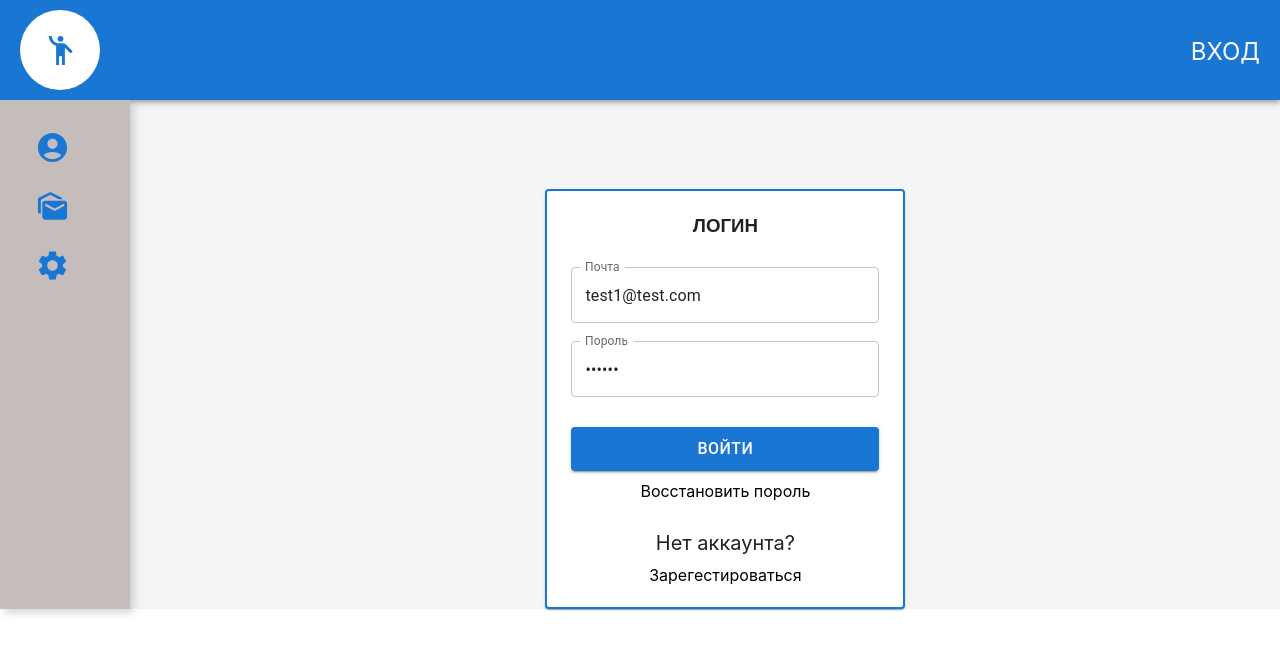
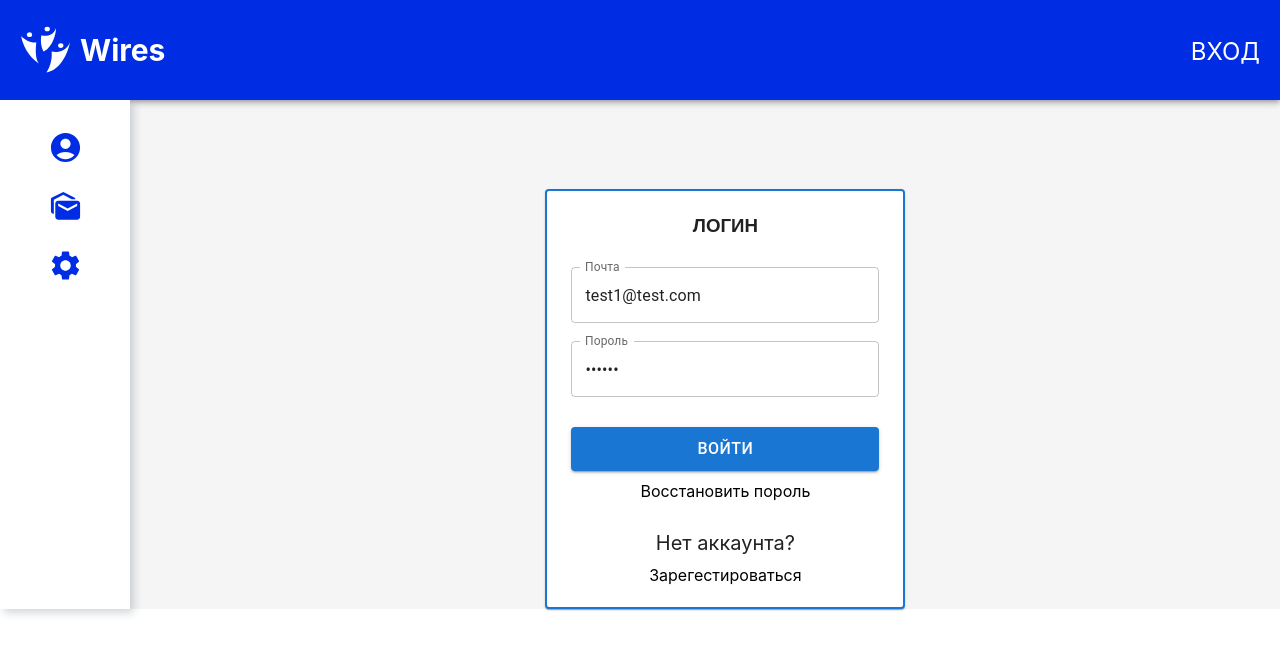
Before and after one commit to TrocyukS96/socialMedia, a React (Create React App) app: page /login in a window 1280 px wide. Shown: the top 654 px of the page. Built offline with nearby package versions, Linux system fonts and the light colour scheme; no server answers.

Commit message:
change style

```diff
--- a/src/components/header/Header.tsx
+++ b/src/components/header/Header.tsx
@@ -1,36 +1,53 @@
-import React from 'react';
-import {NavLink, useHistory} from "react-router-dom";
-import s from './styles.module.scss';
-import EmojiPeopleIcon from '@mui/icons-material/EmojiPeople';
-import {useDispatch, useSelector} from "react-redux";
-import {AppRootType} from "../../redux/redux-store";
-import {Button} from "@mui/material";
-import {logout} from "../../redux/AuthReducer";
-import {device_id} from "../../utils/constants";
+import React from "react";
+import { NavLink, useHistory } from "react-router-dom";
+import s from "./styles.module.scss";
+import EmojiPeopleIcon from "@mui/icons-material/EmojiPeople";
+import { useDispatch, useSelector } from "react-redux";
+import { AppRootType } from "../../redux/redux-store";
+import { Button } from "@mui/material";
+import { logout } from "../../redux/AuthReducer";
+import { device_id } from "../../utils/constants";
+import LogoSVG from "../../assets/LogoSVG.svg";
 
 function Header() {
-    const isAuth = useSelector<AppRootType, boolean>(state => state.app.isAuth);
-    const history = useHistory()
-    const authId = useSelector<AppRootType, number | null>(state => state.profilePage.authId)
-    const dispatch = useDispatch()
+  const isAuth = useSelector<AppRootType, boolean>((state) => state.app.isAuth);
+  const history = useHistory();
+  const authId = useSelector<AppRootType, number | null>(
+    (state) => state.profilePage.authId
+  );
+  const dispatch = useDispatch();
   const logOutHandler = () => {
-        dispatch(logout({device_id: device_id}))
-        history.push('/login')
-    }
+    dispatch(logout({ device_id: device_id }));
+    history.push("/login");
+  };
   return (
-
     <header className={s.header}>
-                <div onClick={()=>{history.push('/profile')}} className={s.logo}><EmojiPeopleIcon color={'primary'} fontSize={'large'}/></div>
-
+      <div
+        onClick={() => {
+          history.push("/profile");
+        }}
+        className={s.logo}
+      >
+        <img src={LogoSVG} alt="Logo" />
+        <span className={s.logoText}>Wires</span>
+      </div>
 
       <div className={s.headerLogin}>
-                {isAuth
-                    ? <div><Button variant={'outlined'} onClick={logOutHandler} className={s.loginBtn}>Выйти</Button>
+        {isAuth ? (
+          <div>
+            <Button
+              variant={"outlined"}
+              onClick={logOutHandler}
+              className={s.loginBtn}
+            >
+              Выйти
+            </Button>
           </div>
-                    : <NavLink to={'/login'}>Вход</NavLink>}
+        ) : (
+          <NavLink to={"/login"}>Вход</NavLink>
+        )}
       </div>
     </header>
-
   );
 }
 
--- a/src/components/header/styles.module.scss
+++ b/src/components/header/styles.module.scss
@@ -1,45 +1,35 @@
 .header {
   grid-area: header;
-
   display: flex;
   justify-content: space-between;
   align-items: center;
-
   padding: 20px;
-
-  //background-image:url("./../../assets/images/header/1366x768_px_birds_Colorful_Instagram_Internet_Internet_Explorer_LinkedIn_Pink-1290439.jpg");
-  //background-position: center center;
-  //background-attachment: fixed;
-  //background-size: cover;
-  background-color: rgb(25, 118, 210);
+  background-color: #002DE3;
   box-shadow: rgb(0 0 0 / 20%) 0px 2px 4px -1px, rgb(0 0 0 / 14%) 0px 4px 5px 0px, rgb(0 0 0 / 12%) 0px 1px 10px 0px;
 }
 
 .logo {
-  width: 80px;
-  height: 80px;
   display: flex;
   justify-content: center;
   align-items: center;
-  font-size: 40px;
-  border-radius: 50%;
-  background-color: white;
+  color: #fff;
+  font-size: 30px;
+  font-weight: bold;
   cursor: pointer;
+  .logoText{
+    margin: 10px;
+  }
 }
 
 .headerLogin {
   font-size: 28px;
-
   text-transform: uppercase;
-
   color: #fff;
-
   .loginBtn{
     color:white;
     width: auto;
     font-size: 24px;
-
-    //border: 2px solid white;
+    border: 2px solid white;
   }
 }
 
--- a/src/components/sidebar/Sidebar.tsx
+++ b/src/components/sidebar/Sidebar.tsx
@@ -1,19 +1,48 @@
-import React from 'react';
-import s from './styles.module.scss';
-import {NavLink} from 'react-router-dom';
-import AccountCircleIcon from '@mui/icons-material/AccountCircle';
-import MarkAsUnreadIcon from '@mui/icons-material/MarkAsUnread';
-import SettingsIcon from '@mui/icons-material/Settings';
-const Sidebar =()=>{
-   return (
-      <nav className={s.sidebar}>
-         <ul className={s.sidebarList}>
-            <li className={s.sidebarItem}><NavLink activeClassName={s.activeLink} to="/profile"><AccountCircleIcon className={s.logoIcon} color={ 'primary'} fontSize={'large'}/></NavLink> </li>
-            <li className={s.sidebarItem}><NavLink className={s.sidebarLink} activeClassName={s.activeLink} to="/posts"><MarkAsUnreadIcon className={s.logoIcon} color={ 'primary'}  fontSize={'large'}/></NavLink> </li>
-            <li className={s.sidebarItem}><NavLink className={s.sidebarLink} activeClassName={s.activeLink} to="/settings"><SettingsIcon className={s.logoIcon} color={ 'primary'}  fontSize={'large'}/></NavLink> </li>
-         </ul>
-      </nav >
-   );
-}
+import React from "react";
+import s from "./styles.module.scss";
+import { NavLink } from "react-router-dom";
+import AccountCircleIcon from "@mui/icons-material/AccountCircle";
+import MarkAsUnreadIcon from "@mui/icons-material/MarkAsUnread";
+import SettingsIcon from "@mui/icons-material/Settings";
+const Sidebar = () => {
+  return (
+    <nav className={s.sidebar}>
+      <ul className={s.sidebarList}>
+        <li className={s.sidebarItem}>
+          <NavLink activeClassName={s.activeLink} to="/profile">
+            <AccountCircleIcon
+              className={s.logoIcon}
+              fontSize={"large"}
+            />
+          </NavLink>{" "}
+        </li>
+        <li className={s.sidebarItem}>
+          <NavLink
+            className={s.sidebarLink}
+            activeClassName={s.activeLink}
+            to="/posts"
+          >
+            <MarkAsUnreadIcon
+              className={s.logoIcon}
+              fontSize={"large"}
+            />
+          </NavLink>{" "}
+        </li>
+        <li className={s.sidebarItem}>
+          <NavLink
+            className={s.sidebarLink}
+            activeClassName={s.activeLink}
+            to="/settings"
+          >
+            <SettingsIcon
+              className={s.logoIcon}
+              fontSize={"large"}
+            />
+          </NavLink>{" "}
+        </li>
+      </ul>
+    </nav>
+  );
+};
 
 export default Sidebar;
--- a/src/components/sidebar/styles.module.scss
+++ b/src/components/sidebar/styles.module.scss
@@ -3,18 +3,21 @@
   width: 130px;
   padding: 10px;
   grid-area: sidebar;
-  background-color: #c5bcbc;
+  background-color: #fff;
   box-shadow: $boxShadow;
 
   .sidebarItem {
     margin-top: 20px;
     margin-bottom: 20px;
     display: flex;
+    justify-content: center;
     align-items: center;
     background-color: inherit;
-    padding-left: 25px;
     border-radius: 10px;
     transition: all 0.3s ease-in;
+  }
+  .logoIcon{
+    color: $MainColor;
   }
 
   .sidebarItem:hover {
@@ -32,6 +35,6 @@
 
 .activeLink{
   .logoIcon{
-    fill: #9c27b0;
+    fill: #E96344;
   }
 }
--- a/src/features/profile/post/styles.module.scss
+++ b/src/features/profile/post/styles.module.scss
@@ -54,7 +54,7 @@
     position: absolute;
     top: 15px;
     right: 10px;
-    background-color: #c5bcbc;
+    background-color: $InteresColor;
     border-radius: $borderRadius;
     color: white;
   }
--- a/src/features/profile/styles.module.scss
+++ b/src/features/profile/styles.module.scss
@@ -4,34 +4,47 @@
 .profile {
    padding: $blockPadding;
    .inner{
-      padding: 10px;
-      @include flexEdit(flex-start,flex-start,row,40px);
-
-      .leftSide{
-         padding-left: 10px;
-         img{
-            width: 300px;
-            height: 100%;
-            object-fit: contain;
-            border-radius: $borderRadius;
-         }
-      }
-      .rightSide{
-         .title{
-            font-family: Arial;
-            @include flexEdit(flex-start,center,row, 15px);
-         }
-         .interests{
-            margin-top: 10px;
-            font-family: Arial;
-            span{
-               font-size: 20px;
-               font-weight: 500;
-
+      border-radius: $borderRadius;
+      .top{
+         width: 100%;
+         height: 300px;
+         border-radius: 10px 10px 0px 0px;
+         background-color: $MainColor;
+         position: relative;
+         .topContainer{
+            position: absolute;
+            top: 70%;
+            left: 50%;
+            transform: translate(-50%, -50%);
+            img{
+               z-index: 1;
+               border-radius: 50%;
+               width: 250px;
+               height: 250px;
+               object-fit: contain;
             }
          }
       }
-
+      .bottom{
+         margin-top: 60px;
+         padding: 10px;
+         position: relative;
+         .bottomContainer{
+            position: absolute;
+            top: 50%;
+            left: 50%;
+            transform: translate(-50%, -50%);
+            .title{
+               font-family: Arial;
+               color: $TextColor;
+               @include flexEdit(flex-start,center,row, 15px);
+            }
+         }
+      }
+      .interests{
+         margin-top: 30px;
+         padding: 10px;
+      }
    }
    .postsTitle{
       margin-top: 15px;
@@ -40,7 +53,4 @@
    .postsWrap{
       margin-top: 10px;
    }
-
-
-
 }
--- a/src/styles/vars.module.scss
+++ b/src/styles/vars.module.scss
@@ -2,4 +2,7 @@ $blockPadding:5px;
 $boxShadow:4px 4px 8px 0px rgba(34, 60, 80, 0.2);
 $border:2px solid white;
 $blueColor:#1976d2;
-$borderRadius:8px;
+$borderRadius:10px;
+$MainColor:#002DE3;
+$TextColor:#0F1828;
+$InteresColor:#E96344;
```
Also changed, not shown: src/features/posts/Posts.tsx (+40 -42 lines), src/features/profile/Profile.tsx (+77 -61 lines), src/assets/LogoSVG.svg (added), src/assets/images/logo.webp (deleted). Lines whose indentation alone changed are shown as unchanged.
